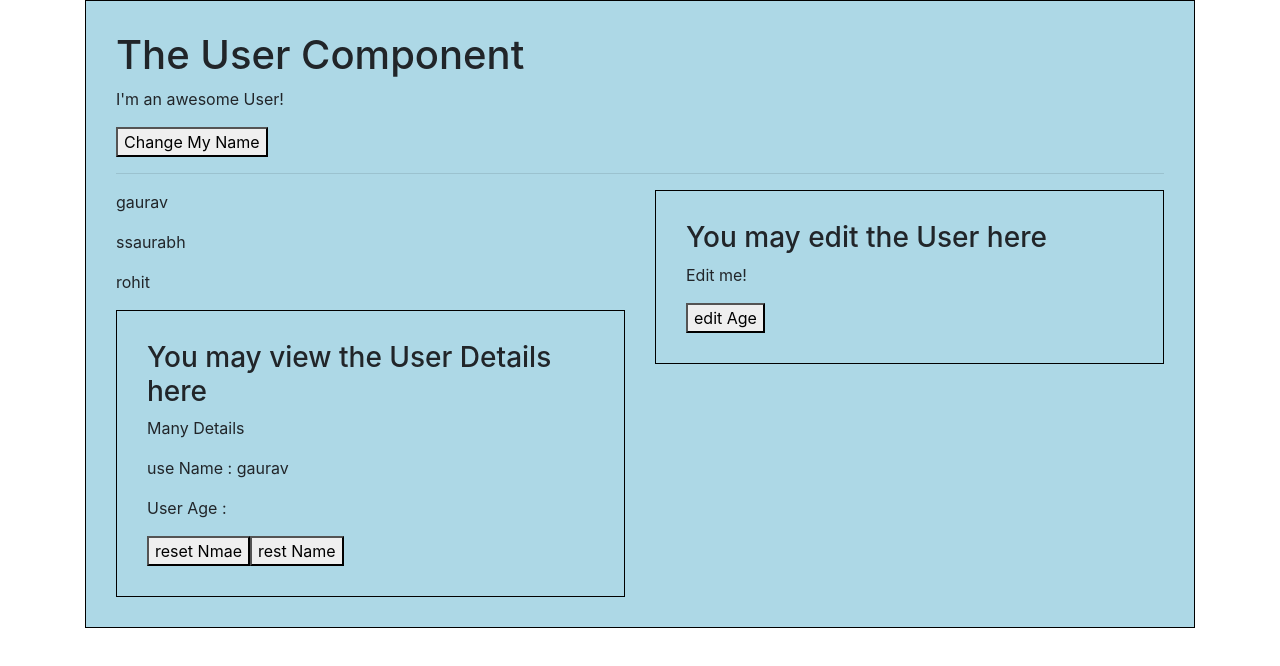
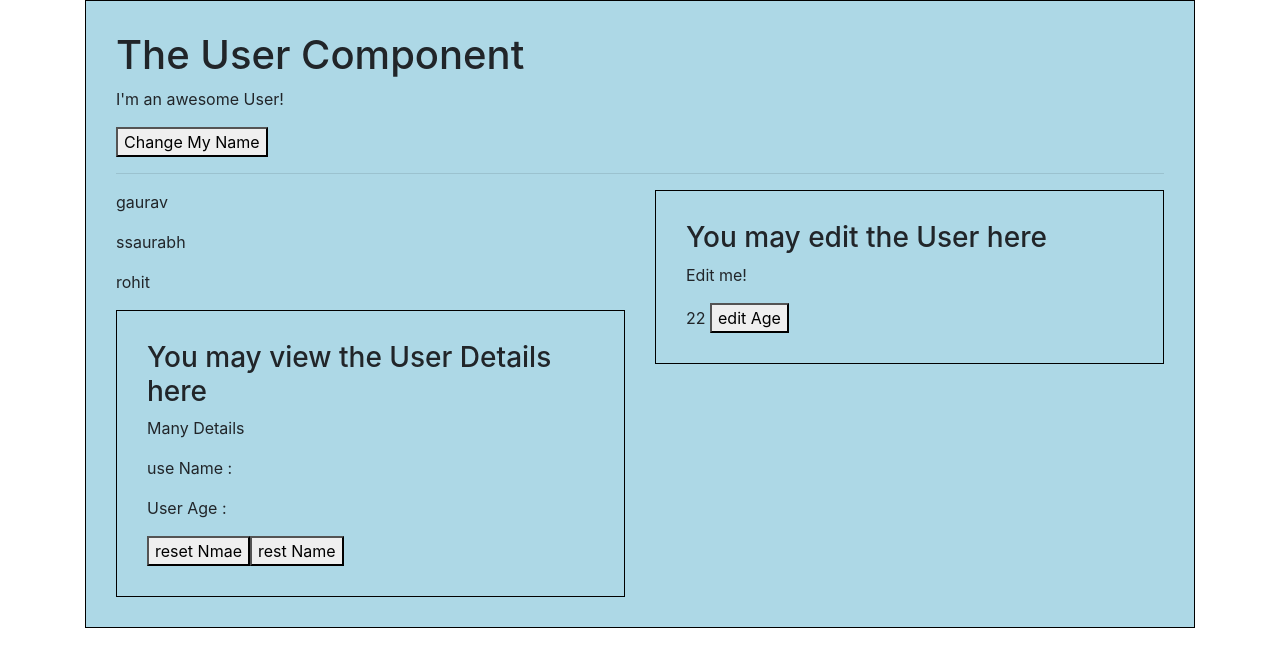
Before and after one commit to kratos619/vueapp, a Vue app: page / in a window 1280 px wide. Shown: the top 666 px of the page. Built offline with nearby package versions, Linux system fonts and the light colour scheme; what vue-resource would draw is missing.

Commit message:
pass data siblings

```diff
--- a/src/components/User.vue
+++ b/src/components/User.vue
@@ -15,7 +15,7 @@
         ></app-user-detail>
       </div>
       <div class="col-12 col-sm-6">
-        <app-user-edit :userAge="age"></app-user-edit>
+        <app-user-edit :userAge="age" v-on:ageWas="age = $event"></app-user-edit>
       </div>
     </div>
   </div>
@@ -26,11 +26,15 @@ import UserEdit from "./UserEdit.vue";
 import UserDetail from "./UserDetials.vue";
 
 export default {
+  components: {
+    appUserDetail: UserDetail,
+    appUserEdit: UserEdit
+  },
   data() {
     return {
       readDataFromChild: "",
       name: "gaurav",
-      age: ""
+      age: "11"
     };
   },
   methods: {
@@ -40,10 +44,6 @@ export default {
     resetNameByParentComponent() {
       this.name = "name change by parent resetNameByParentComponent() method";
     }
-  },
-  components: {
-    appUserDetail: UserDetail,
-    appUserEdit: UserEdit
   }
 };
 </script>
--- a/src/components/UserDetials.vue
+++ b/src/components/UserDetials.vue
@@ -11,11 +11,13 @@
 
 <script>
 export default {
-  props: {
-    myName: "",
-    secondData: "",
-    childComponentMethodName: Function,
-    userAge: ""
+  data() {
+    return {
+      myName: "",
+      secondData: "",
+      childComponentMethodName: Function,
+      userAge: ""
+    };
   },
   methods: {
     switchName() {
--- a/src/components/UserEdit.vue
+++ b/src/components/UserEdit.vue
@@ -9,7 +9,11 @@
 
 <script>
 export default {
-  props: ["userAge"],
+  data() {
+    return {
+      userAge: 22
+    };
+  },
   methods: {
     editAge() {
       this.userAge = 23;
```
